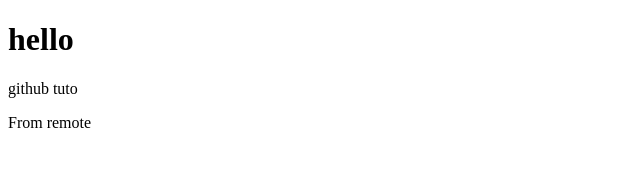
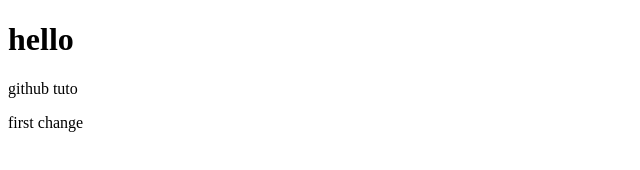
Before and after one commit to RamvigneshA/dumy, a plain HTML site: page index.html in a window 1280 px wide. Shown: the full height of the page, 0-640 px from the left. Drawn offline with Linux system fonts and the light colour scheme.

Commit message:
my first commit

```diff
--- a/index.html
+++ b/index.html
@@ -8,6 +8,6 @@
 <body>
     <h1>hello</h1>
     <p>github tuto</p>
-    <p>From remote</p>
+    <p>first change</p>
 </body>
 </html>
```
